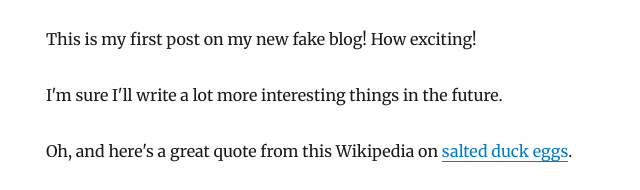
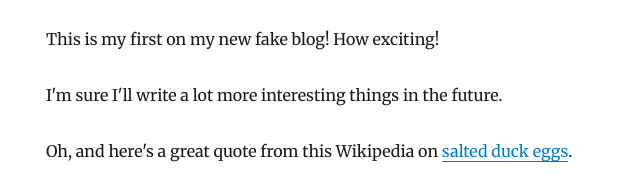
Before and after one commit to SteveRuben/steve-blog, a Gatsby site: page /hello-world/ in a window 1280 px wide. Shown: the part 170-360 px from the top of the page, 279-919 px from the left. Built offline with nearby package versions, Linux system fonts and the light colour scheme; Gatsby itself is replaced by a stand-in of ours; some packages are replaced by stand-ins of ours.

Commit message:
add change

```diff
--- a/content/blog/hello-world/index.md
+++ b/content/blog/hello-world/index.md
@@ -4,7 +4,7 @@ date: "2015-05-01T22:12:03.284Z"
 description: "Hello World"
 ---
 
-This is my first post on my new fake blog! How exciting!
+This is my first  on my new fake blog! How exciting!
 
 I'm sure I'll write a lot more interesting things in the future.
 
```
